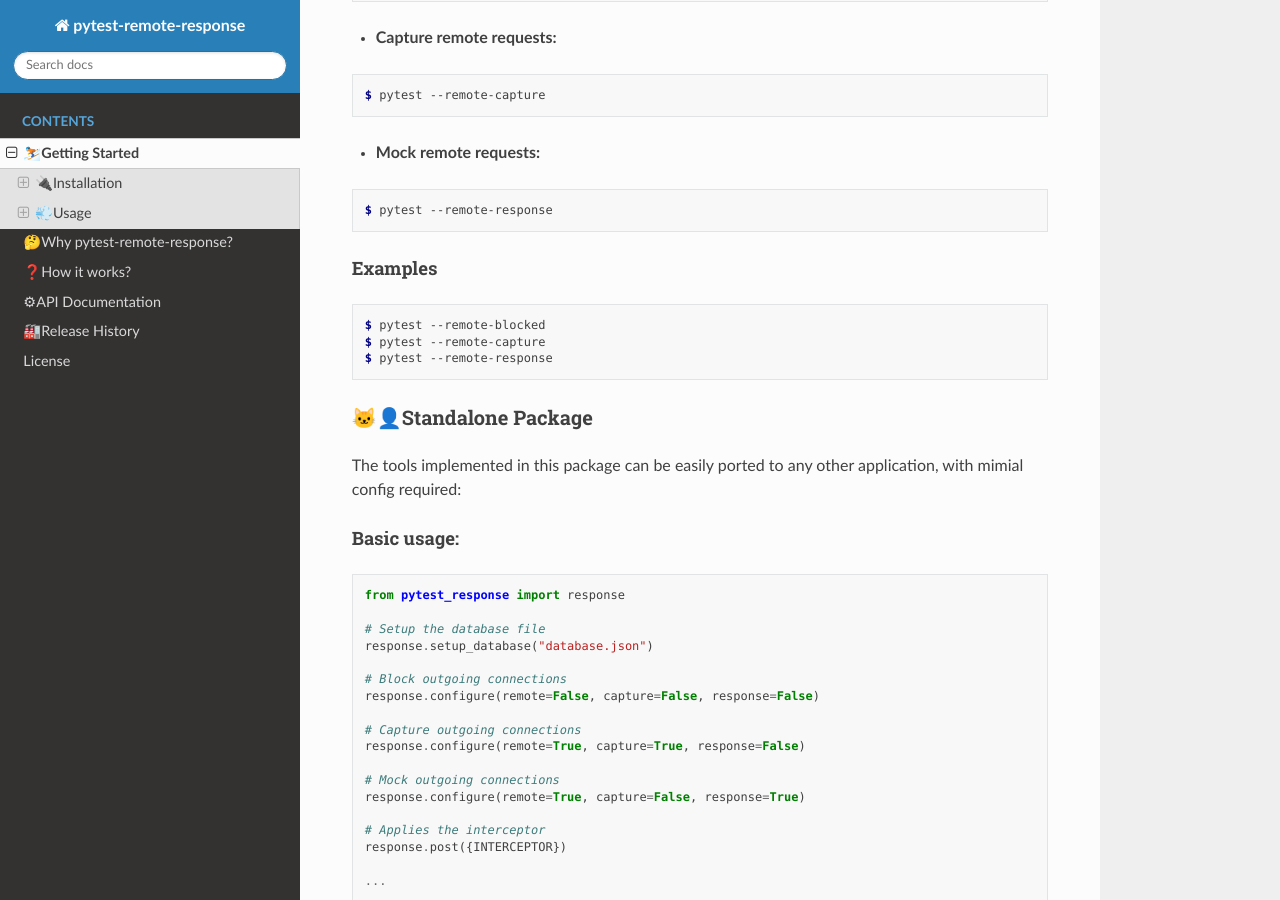
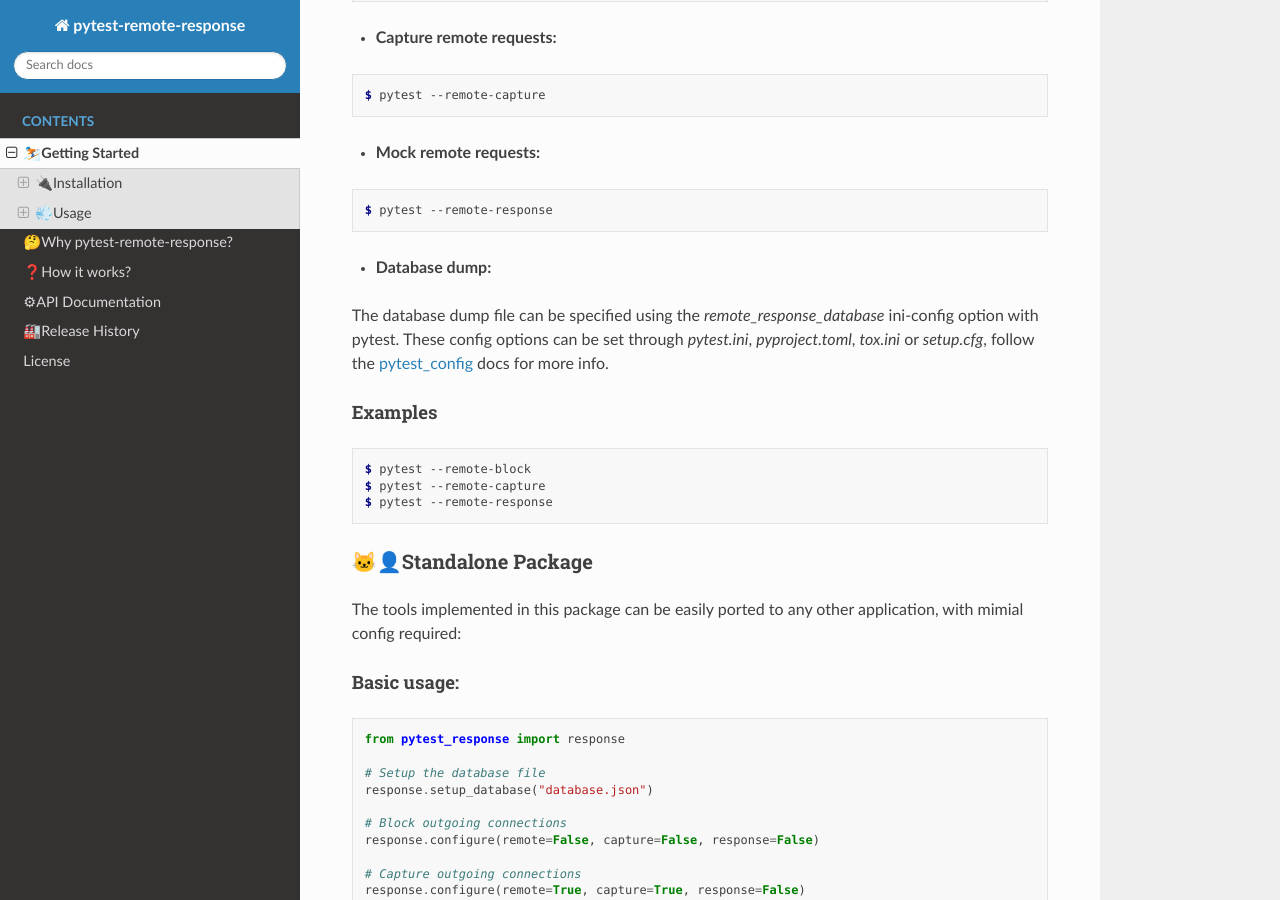
Before and after one commit to devanshshukla99/pytest-remote-response, a Sphinx documentation site: the page built from docs/user_guide.rst, in a window 1280 px wide and 900 px high, scrolled down 1324 px. Built offline with Sphinx 7.4.7 and the Read the Docs theme 2.0.0, drawn with Linux system fonts in a browser that asks for light colours.

Commit message:
docs update

```diff
--- a/docs/user_guide.rst
+++ b/docs/user_guide.rst
@@ -84,6 +84,12 @@ Handling connection requests
 
     $ pytest --remote-response
 
+- **Database dump:**
+
+The database dump file can be specified using the `remote_response_database` ini-config option with pytest.
+These config options can be set through `pytest.ini`, `pyproject.toml`, `tox.ini` or `setup.cfg`,
+follow the `pytest_config`_ docs for more info.
+
 
 Examples
 ^^^^^^^^
@@ -100,7 +106,7 @@ Examples
 
 .. code-block:: console
 
-    $ pytest --remote-blocked
+    $ pytest --remote-block
     $ pytest --remote-capture
     $ pytest --remote-response
 
@@ -175,3 +181,4 @@ Using :class:`~pytest_response.database.ResponseDB`
 .. _requests: https://github.com/psf/requests
 .. _aiohttp: https://github.com/aio-libs/aiohttp
 .. _urllib3: https://github.com/urllib3/urllib3
+.. _pytest_config: https://docs.pytest.org/en/6.2.x/customize.html#configuration-file-formats
```
